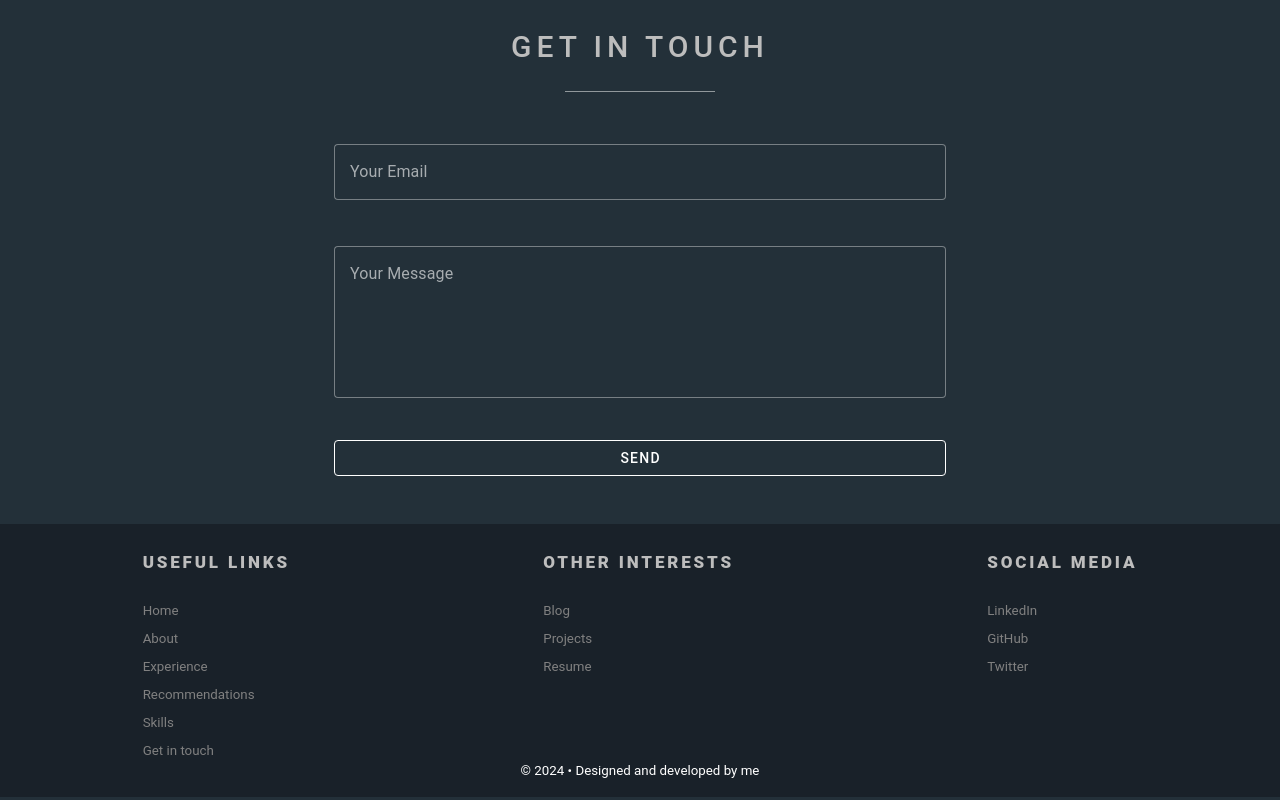
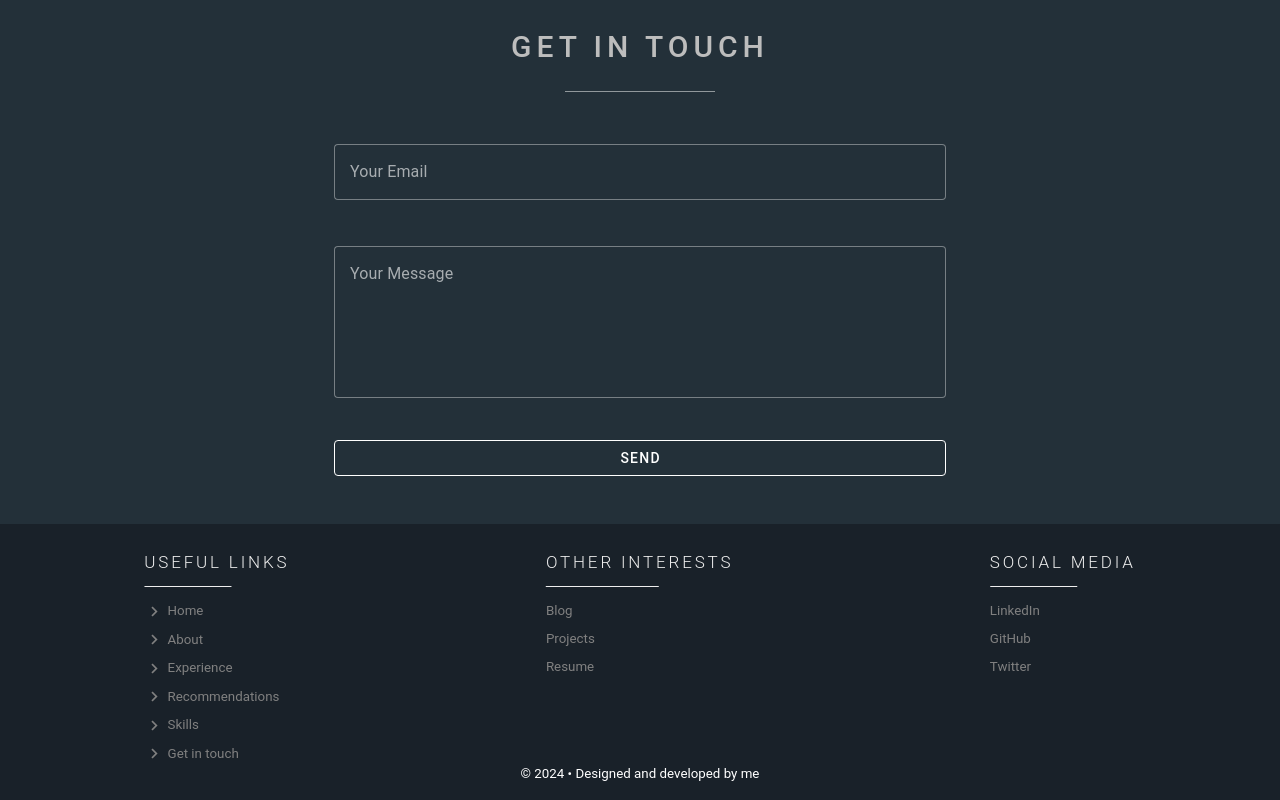
Before and after one commit to ilhankalac/portfolio-app, a Vue app: page / in a window 1280 px wide. Shown: the part 4985-5785 px from the top of the page. Built offline with nearby package versions, Linux system fonts and the light colour scheme; no server answers; the database is empty.

Commit message:
Polish the footer design

```diff
--- a/src/components/Footer.vue
+++ b/src/components/Footer.vue
@@ -3,19 +3,19 @@
     <footer class="footer-content">
       <div class="d-flex" :class="[{'flex-column': smAndDown, 'justify-space-around': !smAndDown}]">
         <div class="footer-section">
-          <div class="footer-heading text-overline text-grey-lighten-1">Useful Links</div>
+          <div class="footer-heading text-overline text-with-underline text-grey-lighten-3">Useful Links</div>
           <div class="footer-links ga-2" :class="smAndDown ? 'd-flex' : 'flex-column'">
-            <span v-for="link in navigationLinks" :key="link">{{ link }}</span>
+            <span v-for="link in navigationLinks" :key="link"><v-icon>mdi-chevron-right</v-icon> {{ link }}</span>
           </div>
         </div>
         <div class="footer-section">
-          <div class="footer-heading text-overline text-grey-lighten-1">Other interests</div>
+          <div class="footer-heading text-with-underline text-overline text-grey-lighten-3">Other interests</div>
           <div class="footer-links ga-2" :class="smAndDown ? 'd-flex' : 'flex-column'">
             <span v-for="link in otherInterestsLinks" :key="link">{{ link }}</span>
           </div>
         </div>
         <div class="footer-section">
-          <div class="footer-heading text-overline text-grey-lighten-1">Social Media</div>
+          <div class="footer-heading text-overline text-with-underline text-grey-lighten-3">Social Media</div>
           <div class="footer-links ga-2" :class="smAndDown ? 'd-flex' : 'flex-column'">
             <span v-for="link in socialMediaLinks" :key="link">{{ link }}</span>
           </div>
@@ -50,8 +50,9 @@ const socialMediaLinks = ["LinkedIn", "GitHub", "Twitter"];
     padding: 1rem;
     .footer-heading {
       font-size: 17px !important;
-      font-weight: 800;
+      font-weight: 300;
       margin-bottom: 1rem;
+
       @media screen and (max-width: 600px){
         font-size: 12px !important;
       }
@@ -90,4 +91,21 @@ const socialMediaLinks = ["LinkedIn", "GitHub", "Twitter"];
     font-size: smaller;
   }
 }
+
+
+.text-with-underline {
+  position: relative;
+  display: inline-block;
+}
+
+.text-with-underline::after {
+  content: '';
+  position: absolute;
+  right: 10%;
+  bottom: -2px;
+  width: 60%;
+  height: 1px;
+  background-color: #EEEEEE;
+  transform: translateX(-50%);
+}
 </style>
```
